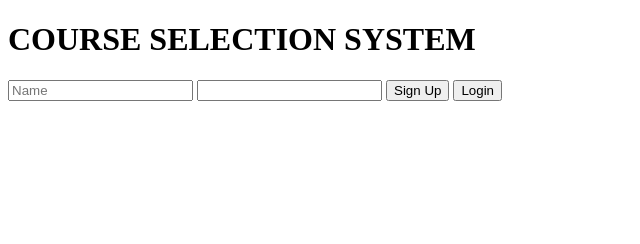
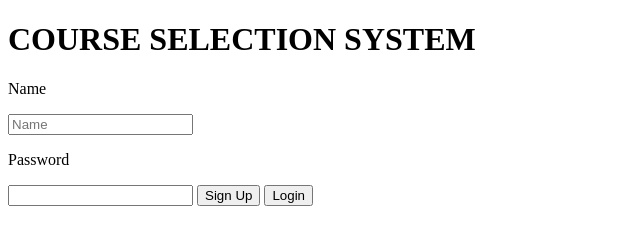
Before and after one commit to imachan7/univ_class_evaluation, a plain HTML site: page html/login.html in a window 1280 px wide. Shown: the whole page, without its empty margins (0-640 px from the left). Drawn offline with Linux system fonts and the light colour scheme.

Commit message:
login.htmlにユーザー名とパスワードの項目を追加

```diff
--- a/html/login.html
+++ b/html/login.html
@@ -10,8 +10,12 @@
     </head>
     <body>
         <h1>COURSE SELECTION SYSTEM</h1>
+
+        <p>Name</p>
         <!-- 名前を入力するフォーム -->
         <input id="login_nameInput" type="text" placeholder="Name" />
+
+        <p>Password</p>
         <!-- パスワードを入力するフォーム -->
         <input id="login_passInput" type="password" placehobuttonlder="PassWord" />
         <button id="login_signup_button">Sign Up</button>
```
